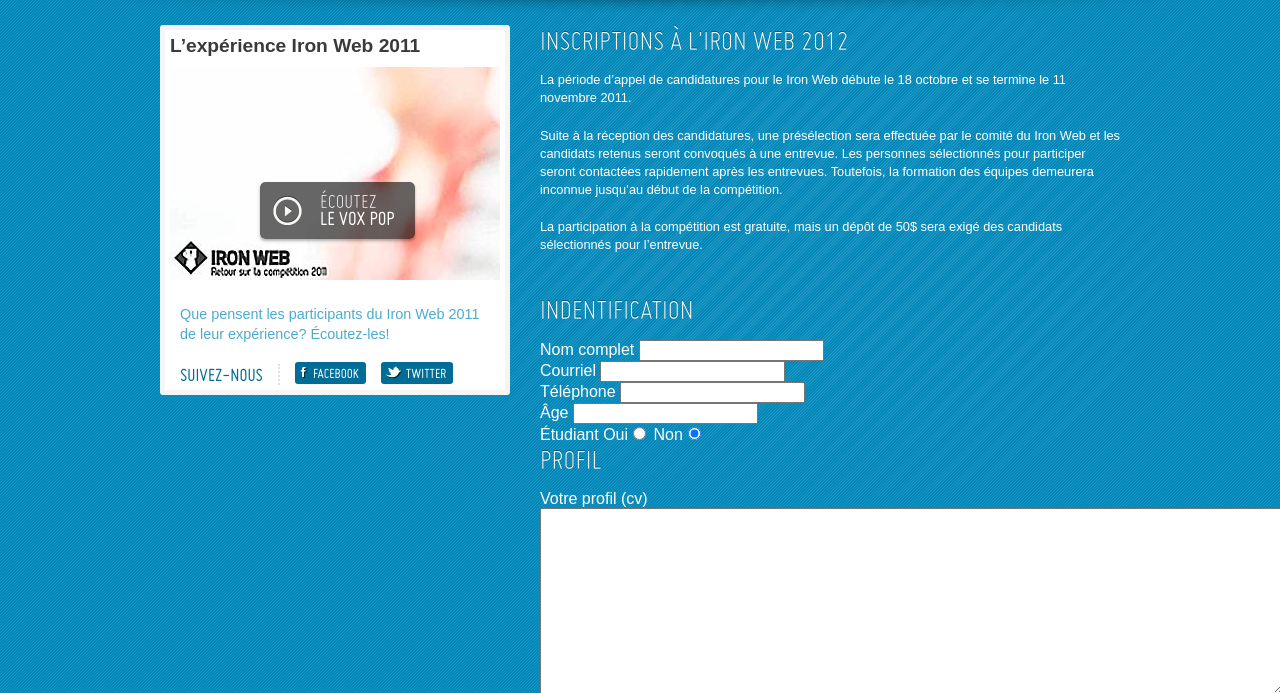
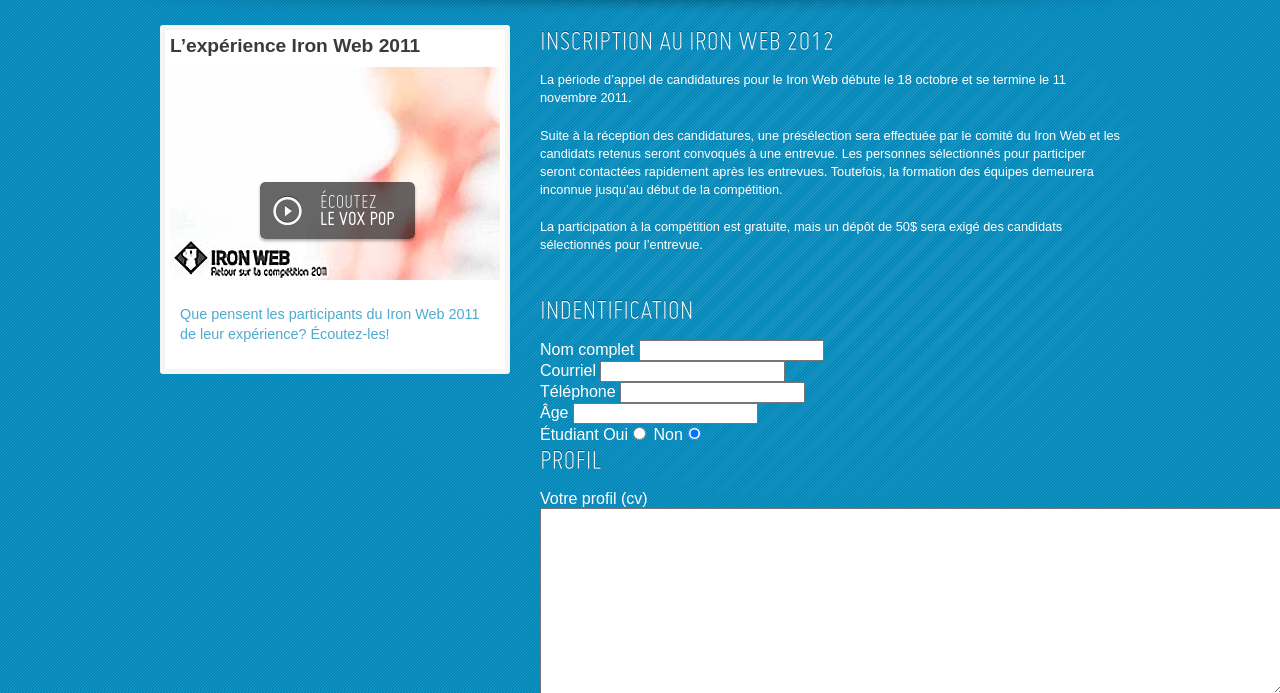
Before and after one commit to Soufianeterhzaz/webaquebec2012-ci, a CodeIgniter app: page /webaquebec/inscriptions/ in a window 1280 px wide. Shown: the part 180-873 px from the top of the page. Run offline with CodeIgniter, Linux system fonts and the light colour scheme; some libraries are stand-ins or nearby versions.

Commit message:
Using partials views

```diff
--- a/application/views/inscription.php
+++ b/application/views/inscription.php
@@ -8,27 +8,12 @@ $this->load->helper('form');
     //############################################################################
     //  Vox Pop    ###############################################################
     ?>
-
     <div class="left-side main">
-      <div id="vox-pop" class="white-box">
-        <h3>L’expérience Iron Web 2011</h3>
-        <div class="thumb">
-          <a class="btn-vox-pop" href="http://vimeo.com/29752446">Écoutez<strong>le Vox Pop</strong></a>
-          <img src="<?php echo base_url() ?>assets/img/ph-lc-iw.jpg" alt="Apercu du Vox Pop">
-        </div>
-        <div class="content">
-          <p>Que pensent les participants du Iron Web 2011 de leur expérience? Écoutez-les!</p>
-        </div>
-        <ul class="social-bar list-custom list-hori clearfix">
-          <li><span>Suivez-nous</span></li>
-          <li><a class="btn-facebook" href="#" title="Suivez-nous sur Facebook">Facebook</a></li>
-          <li><a class="btn-twitter" href="#" title="Suivex-nous sur Twitter">Twitter</a></li>
-        </ul>
-      </div>
+      <?php $this->load->view('iron_web_voxpop') ?>
     </div>
     <div class="right-side main">
       <div class="full-width rs-content-box">
-        <h3 class="box-header">Inscriptions à l'Iron Web 2012</h3>
+        <h3 class="box-header">Inscription au Iron Web 2012</h3>
         <p>La période d’appel de candidatures pour le Iron Web débute le 18 octobre et se termine le 11 novembre 2011.</p>
         <p>Suite à la réception des candidatures, une présélection sera effectuée par le comité du Iron Web et les candidats retenus seront convoqués à une entrevue. Les personnes sélectionnés pour participer seront contactées rapidement après les entrevues. Toutefois, la formation des équipes demeurera inconnue jusqu’au début de la compétition.</p>
         <p>La participation à la compétition est gratuite, mais un dépôt de 50$ sera exigé des candidats sélectionnés pour l’entrevue.</p>
--- /dev/null
+++ b/application/views/iron_web_voxpop.php
@@ -0,0 +1,12 @@
+      <div id="vox-pop" class="white-box rs-content-box">
+        <h3>L’expérience Iron Web 2011</h3>
+        <div class="thumb">
+          <a class="btn-vox-pop" href="http://vimeo.com/29752446">Écoutez<strong>le Vox Pop</strong></a>
+          <img src="<?php echo base_url() ?>assets/img/ph-lc-iw.jpg" alt="Apercu du Vox Pop">
+        </div>
+        <div class="content">
+
+          <p>Que pensent les participants du Iron Web 2011 de leur expérience? Écoutez-les! </p>
+
+        </div>
+      </div>
```
Also changed, not shown: application/views/infos_pratiques.php (+1 -15 lines), application/views/iron_web.php (+1 -19 lines).
